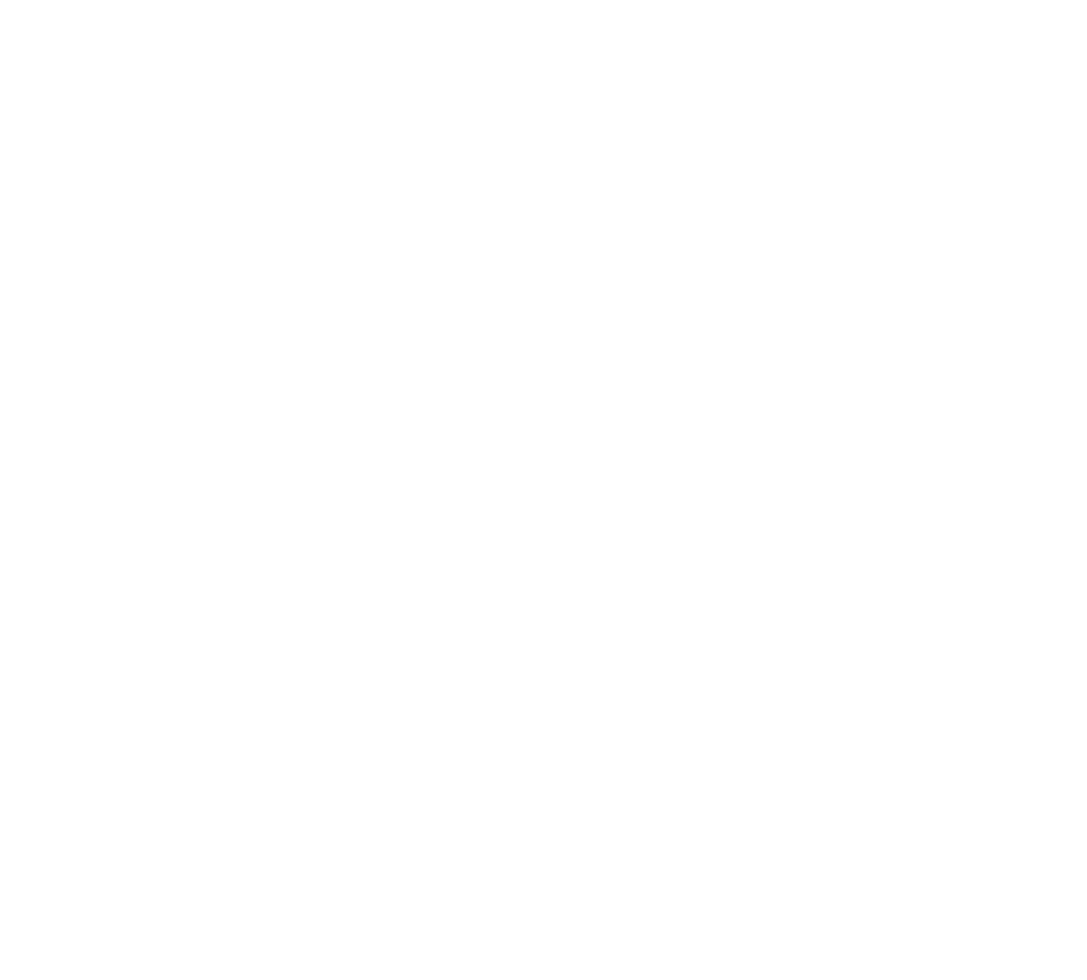
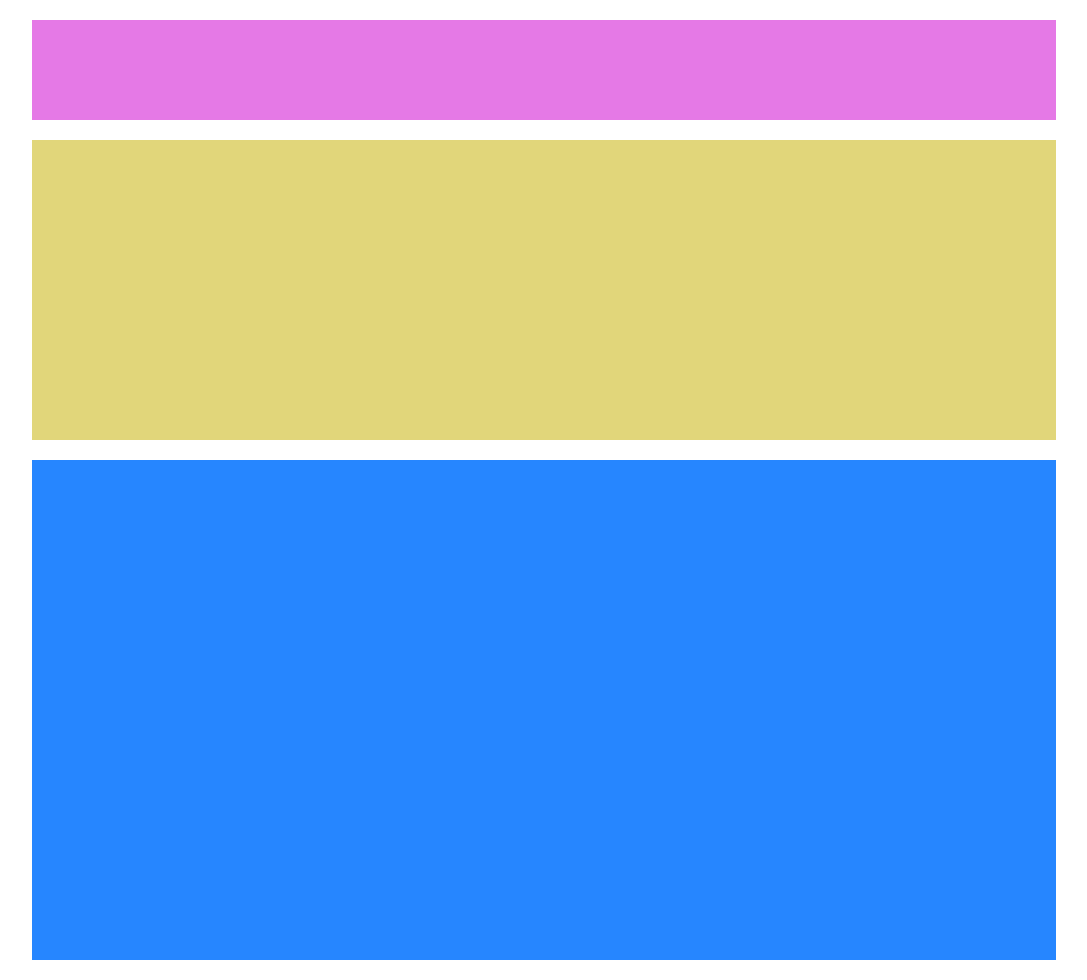
Before and after one commit to AlbertoCiuf/htmlcss-struttura-wp, a plain HTML site: page index.html in a window 1280 px wide. Shown: the whole page, without its empty margins (96-1183 px from the left). Before the commit the page ends 800 px from the top, so only its background shows below. Drawn offline with Linux system fonts and the light colour scheme.

Commit message:
header e definizione main

```diff
--- a/css/style.css
+++ b/css/style.css
@@ -3,3 +3,35 @@
   padding: 0;
   box-sizing: border-box;
 }
+
+.clearfix::after {
+  content: "";
+  display: table;
+  clear: both;
+}
+
+.container {
+  width: 80%;
+  margin: 20px auto;
+
+}
+
+header {
+  height: 100px;
+  background-color: #E579E6;
+}
+
+.jumbotron {
+  height: 300px;
+  margin: 20px 0;
+  background-color: #E1D67A;
+}
+
+.main-content {
+  background-color: #2686FF;
+  height: 500px;
+}
+
+aside, section {
+  float: left;
+}
--- a/index.html
+++ b/index.html
@@ -14,8 +14,19 @@
     <header></header>
 
     <!-- Main -->
+    <main>
+
       <!-- Main top - jumbotron -->
+      <div class="jumbotron"></div>
+
       <!-- Main content a tre colonne con fascia sopra -->
+      <div class="main-content clearfix">
+        <aside></aside>
+        <section></section>
+        <aside></aside>
+      </div>
+
+    </main>
     <!-- Footer -->
   </div>
 
```
